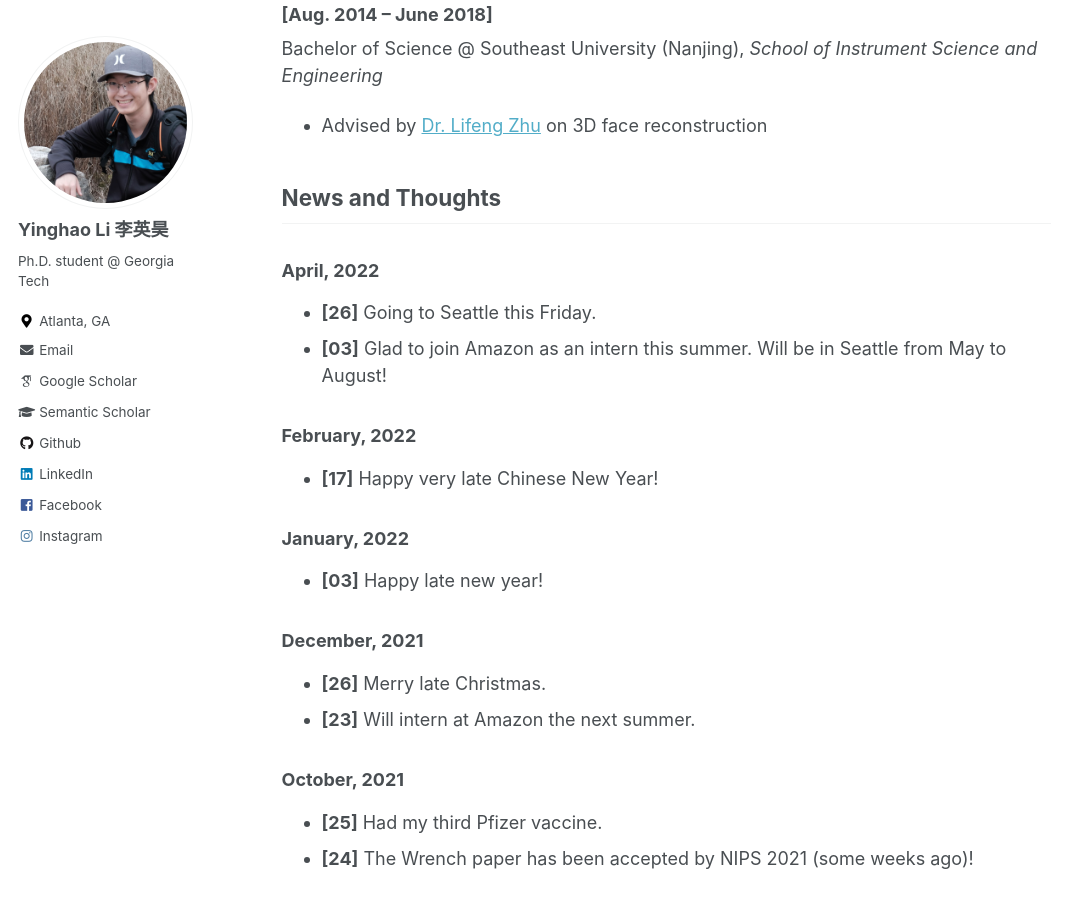
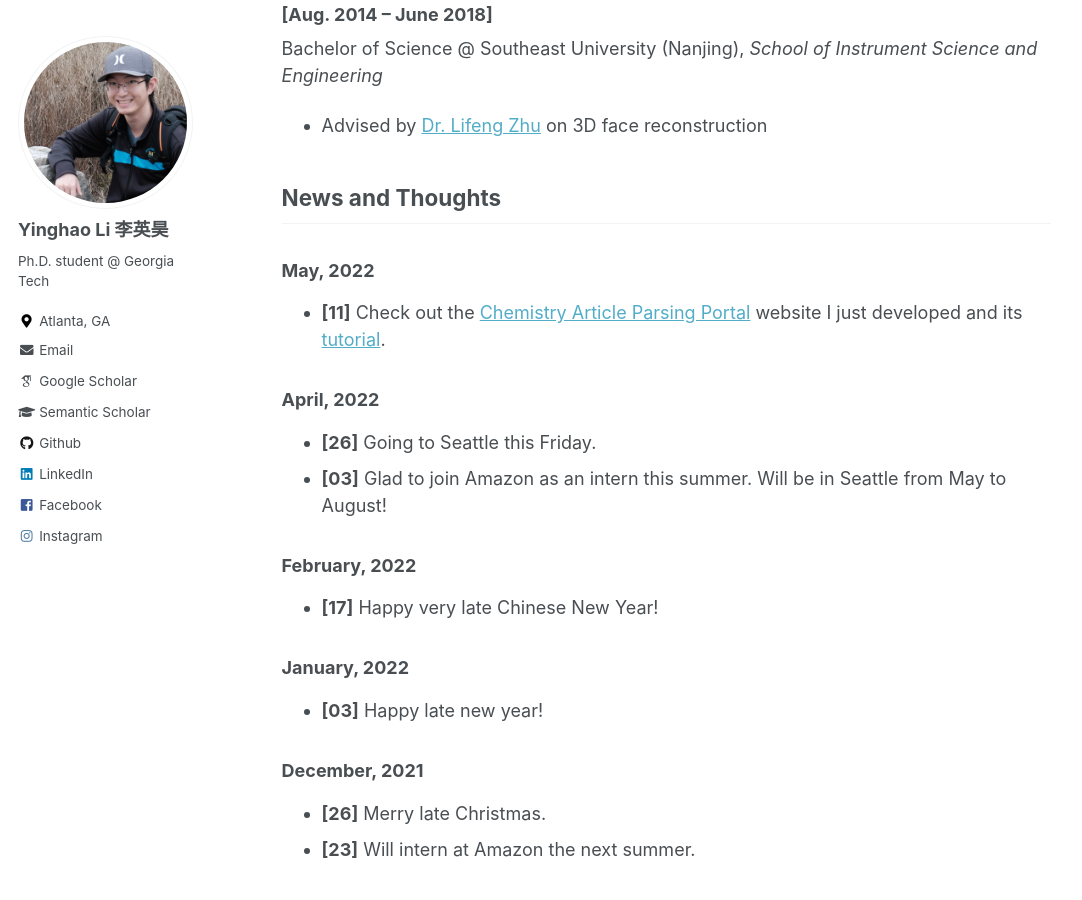
Before and after one commit to Yinghao-Li/Yinghao-Li.github.io, a Jekyll site: the page built from _pages/about.md, in a window 1280 px wide and 900 px high, scrolled down 726 px. Shown: the whole window, without its empty margins (0-1082 px from the left). Built offline with Jekyll 4.4.1, drawn with Linux system fonts in a browser that asks for light colours; some web fonts are replaced.

Commit message:
update main

```diff
--- a/_pages/about.md
+++ b/_pages/about.md
@@ -36,6 +36,9 @@ Bachelor of Science @ Southeast University (Nanjing), *School of Instrument Scie
 News and Thoughts
 ---
 
+### May, 2022
+- **[11]** Check out the [Chemistry Article Parsing Portal](http://sciannotate.cc.gatech.edu/) website I just developed and its [tutorial]({{base_path}}/posts/2022/05/chem-parser).
+
 ### April, 2022
 - **[26]** Going to Seattle this Friday.
 - **[03]** Glad to join Amazon as an intern this summer. Will be in Seattle from May to August!
```
